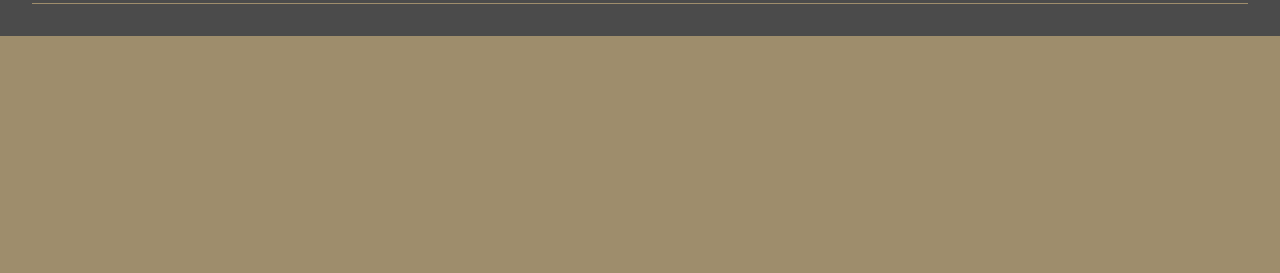
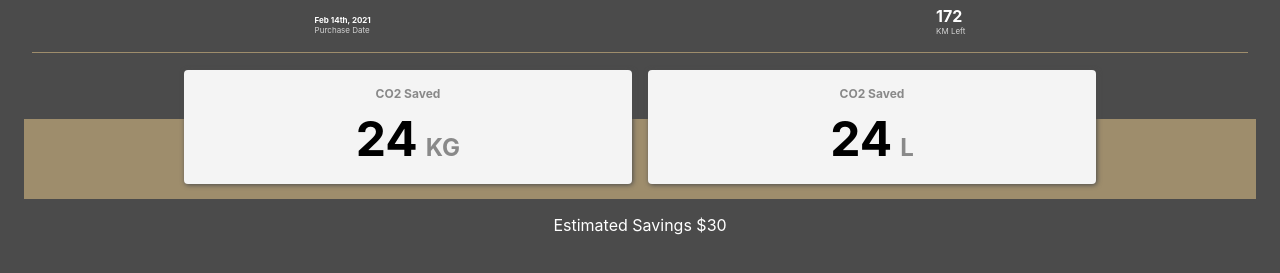
Before and after one commit to fmatamoros202/gm-project, a React (Create React App) app in the folder client/: page /gmuser in a window 1280 px wide. Shown: the part 567-840 px from the top of the page. Before the commit the page ends 800 px from the top, so only its background shows below. Built offline with nearby package versions, Linux system fonts and the light colour scheme.

Commit message:
Finished adding the CO2 element and its styles

```diff
--- /dev/null
+++ b/client/src/components/CO2tracker/CO2tracker.jsx
@@ -0,0 +1,25 @@
+import React from 'react'
+import './CO2tracker.scss'
+
+function CO2tracker() {
+    return (
+        <div className="container">
+            <div className="inner-container">
+                <div className="relative-container">
+                    <div className="content-box">
+                        <p className="content-box__header">CO2 Saved</p>
+                        <p className="content-box__main">24<span className="content-box__main__inner">KG</span></p>
+                    </div>
+                    <div className="content-box">
+                        <p className="content-box__header">CO2 Saved</p>
+                        <p className="content-box__main">24<span className="content-box__main__inner">L</span></p>
+                    </div>
+                </div>
+            </div>
+            <p className="container__text">Estimated Savings $30</p>
+
+        </div>
+    )
+}
+
+export default CO2tracker;
--- /dev/null
+++ b/client/src/components/CO2tracker/CO2tracker.scss
@@ -0,0 +1,63 @@
+.container {
+  display: flex;
+  flex-direction: column;
+  background-color: #4b4b4b;
+  padding: 0 1.5rem;
+  height: 25vh;
+  justify-content: center;
+  align-items: center;
+
+  &__text {
+    color: white;
+  }
+}
+
+.inner-container {
+  height: 10vh;
+  width: 100%;
+  background-color: #9e8d6c;
+  display: flex;
+  flex-direction: column;
+  align-items: center;
+  justify-content: center;
+}
+
+.relative-container {
+  display: flex;
+  justify-content: flex-start;
+  position: relative;
+  bottom: 2rem;
+}
+
+.content-box {
+  display: flex;
+  flex-direction: column;
+  background-color: #f4f4f4;
+  border-radius: 0.25rem;
+  width: 35vw;
+  margin: 0 0.5rem;
+  box-shadow: 0.0625rem 0.0625rem 0.3125rem #4b4b4b;
+  align-items: center;
+
+  &__header {
+    font-size: 0.75rem;
+    color: #898989;
+    font-weight: 700;
+    margin: 0.25rem 0.5rem;
+    margin-top: 1rem;
+  }
+  &__main {
+    font-size: 3rem;
+    color: black;
+    font-weight: 700;
+    margin: 0.25rem 0.5rem;
+    // margin-left: 1.2rem;
+    margin-bottom: 1rem;
+
+    &__inner {
+      font-size: 1.5rem;
+      color: #898989;
+      margin-left: 0.5rem;
+    }
+  }
+}
--- a/client/src/components/PageNav/PageNav.jsx
+++ b/client/src/components/PageNav/PageNav.jsx
@@ -14,4 +14,4 @@ function PageNav() {
     )
 }
 
-export default PageNav
+export default PageNav;
--- a/client/src/pages/Home/Home.jsx
+++ b/client/src/pages/Home/Home.jsx
@@ -1,6 +1,7 @@
 import CarDetails from '../../components/CarDetails/CarDetails'
 import React from 'react';
-import PageNav from '../../component/PageNav/PageNav'
+import PageNav from '../../components/PageNav/PageNav'
+import CO2tracker from '../../components/CO2tracker/CO2tracker'
 
 function Home() {
     return (
@@ -8,6 +9,7 @@ function Home() {
             <PageNav />
             <p>Welcome</p>
             <CarDetails></CarDetails>
+            <CO2tracker />
         </div>
     )
 }
```
